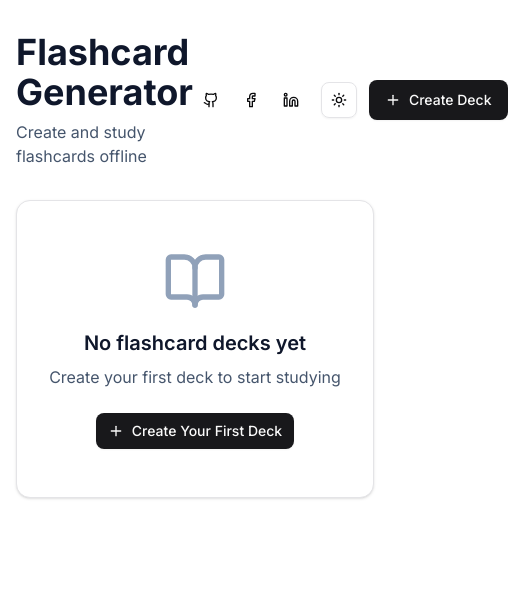
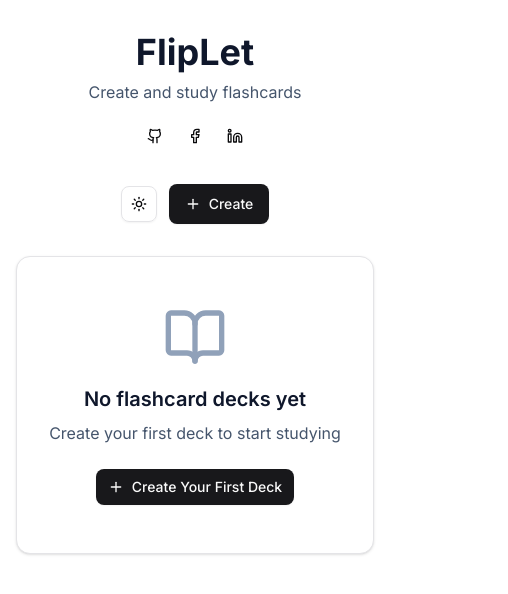
Before and after one commit to Rogemson/flipLet, a Next.js app: page / in a window 390 px wide. Shown: the top 594 px of the page, 508 px wide, since content can reach past the window. Built offline with nearby package versions, Linux system fonts and the light colour scheme.

Commit message:
Fix social links responsiveness

```diff
--- a/src/app/page.tsx
+++ b/src/app/page.tsx
@@ -94,13 +94,18 @@ export default function Home() {
   return (
     <div className="min-h-screen dark:black">
       <div className="container mx-auto px-4 py-8">
-        <div className="flex items-center justify-between mb-8">
-          <div>
-            <h1 className="text-4xl font-bold text-slate-900 dark:text-slate-100 mb-2">Flashcard Generator</h1>
-            <p className="text-slate-600 dark:text-slate-400">Create and study flashcards offline</p>
+        <div className="mb-8">
+
+
+          {/* Header section */}
+          <div className="flex flex-col md:flex-row md:items-center md:justify-between gap-4">
+            <div className="text-center md:text-left">
+              <h1 className="text-4xl font-bold text-slate-900 dark:text-slate-100 mb-2">FlipLet</h1>
+              <p className="text-slate-600 dark:text-slate-400">Create and study flashcards</p>
             </div>
-          <div className="flex items-center gap-3">
-            {/* Social Links */}
+
+            {/* Mobile: Social links on top */}
+            <div className="flex justify-center mb-4 md:hidden">
               <div className="flex items-center gap-1">
                 <Button variant="ghost" size="sm" asChild>
                   <a href="https://github.com/rogemson" target="_blank" rel="noopener noreferrer" title="GitHub">
@@ -109,7 +114,7 @@ export default function Home() {
                 </Button>
 
                 <Button variant="ghost" size="sm" asChild>
-                <a href="https://www.facebook.com/rgmsnmln" target="_blank" rel="noopener noreferrer" title="Twitter">
+                  <a href="https://facebook.com/rgmsnmln" target="_blank" rel="noopener noreferrer" title="Twitter">
                     <Facebook className="w-4 h-4" />
                   </a>
                 </Button>
@@ -120,13 +125,38 @@ export default function Home() {
                   </a>
                 </Button>
               </div>
+            </div>
+
+            <div className="flex items-center justify-center md:justify-end gap-3">
+              {/* Desktop: Social links inline */}
+              <div className="hidden md:flex items-center gap-1">
+                <Button variant="ghost" size="sm" asChild>
+                  <a href="https://github.com" target="_blank" rel="noopener noreferrer" title="GitHub">
+                    <Github className="w-4 h-4" />
+                  </a>
+                </Button>
+
+                <Button variant="ghost" size="sm" asChild>
+                  <a href="https://twitter.com" target="_blank" rel="noopener noreferrer" title="Twitter">
+                    <Facebook className="w-4 h-4" />
+                  </a>
+                </Button>
+
+                <Button variant="ghost" size="sm" asChild>
+                  <a href="https://linkedin.com" target="_blank" rel="noopener noreferrer" title="LinkedIn">
+                    <Linkedin className="w-4 h-4" />
+                  </a>
+                </Button>
+              </div>
 
               <ThemeToggle />
 
               <Button onClick={() => setIsCreateDialogOpen(true)} className="gap-2" size="lg">
                 <Plus className="w-5 h-5" />
-              Create Deck
+                <span className="hidden sm:inline">Create Deck</span>
+                <span className="sm:hidden">Create</span>
               </Button>
+            </div>
           </div>
         </div>
 
```
Lines whose indentation alone changed are shown as unchanged.
